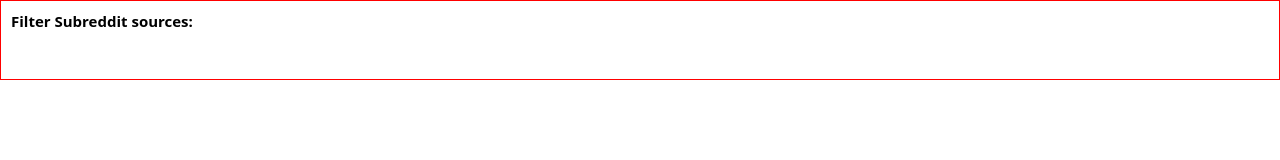
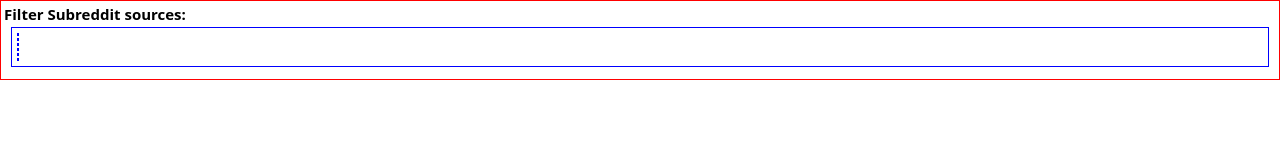
Before and after one commit to Ivannuell/MemeBook, a plain HTML site: page index.html in a window 1280 px wide. Drawn offline with Linux system fonts and the light colour scheme; no server answers.

Commit message:
Initial filter commit

```diff
--- a/index.html
+++ b/index.html
@@ -4,14 +4,16 @@
     <meta charset="UTF-8">
     <meta http-equiv="X-UA-Compatible" content="IE=edge">
     <meta name="viewport" content="width=device-width, initial-scale=1.0">
-    <link rel="stylesheet" href="/styles/style.css">
+    <link rel="stylesheet" href="./styles/style.css">
     <title>MemeBook</title>
 </head>
 <body>
     <header>
         <nav>
             <h2>Filter Subreddit sources:</h2>
-            <div class="filter"></div>
+            <div class="filter-choice">
+                <div class="choices"></div>
+            </div>
         </nav>
     </header>
     <main>
@@ -27,6 +29,6 @@
         </section>
     </main>
 
-    <script src="/scripts/script.js"></script>
+    <script src="./scripts/script.js"></script>
 </body>
 </html>
--- a/styles/style.css
+++ b/styles/style.css
@@ -14,7 +14,7 @@ nav {
 
 nav h2 {
     font-size: 1.5rem;
-    padding: 1rem;
+    margin: 0.3rem;
 }
 
 .main-contents {
@@ -68,3 +68,20 @@ nav h2 {
     height: 2rem;
     width: 50%;
 }
+
+/* Filter Feature */
+.filter-choice {
+    border: 1px solid blue;
+    margin-left: 10px;
+    margin-right: 10px;
+    padding: 0.5rem;
+    height: 4rem;
+    overflow-x: auto;
+}
+
+.choices {
+    display: inline-block;
+    border: 1px dashed blue;
+    width: auto;
+    height: 100%;
+}
```
